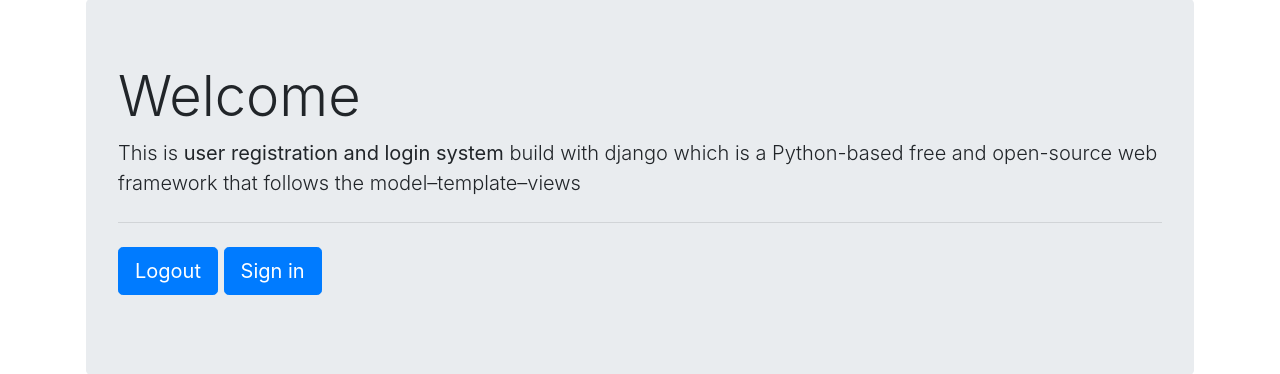
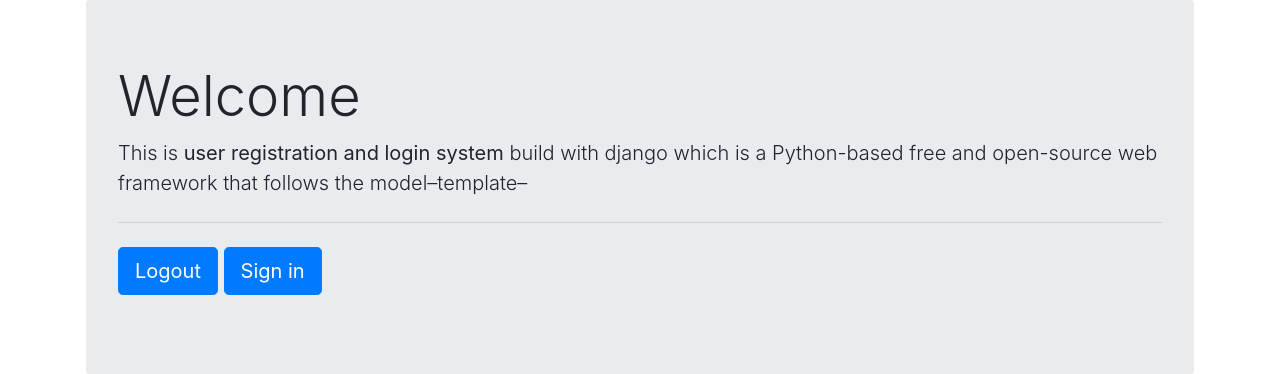
Before and after one commit to sivernorman/-Insta-Clone, a Django app: page /users/users/ in a window 1280 px wide. Shown: the part 89-463 px from the top of the page. Run offline with Django 4.2, Linux system fonts and the light colour scheme; some libraries are stand-ins or nearby versions.

Commit message:
added users app

```diff
--- a/instagram/users/templates/users/home.html
+++ b/instagram/users/templates/users/home.html
@@ -5,7 +5,7 @@
         <h1 class="display-4">Welcome</h1>
         <p class="lead">
             This is <b>user registration and login system</b> build with django which is
-            a Python-based free and open-source web framework that follows the model–template–views
+            a Python-based free and open-source web framework that follows the model–template–
 
         </p>
         <hr class="my-4">
```
